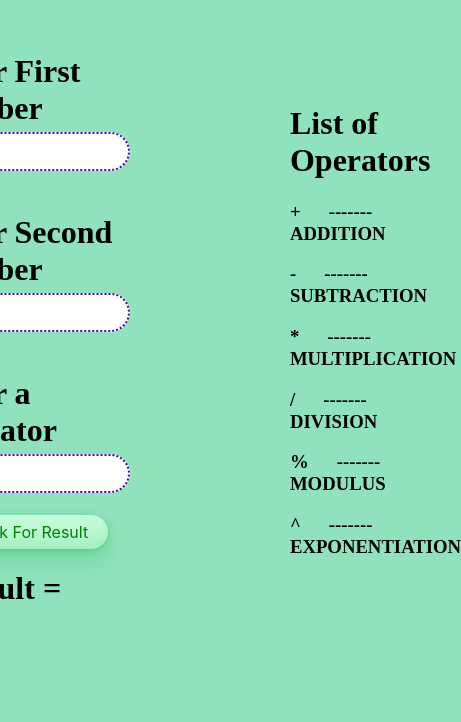
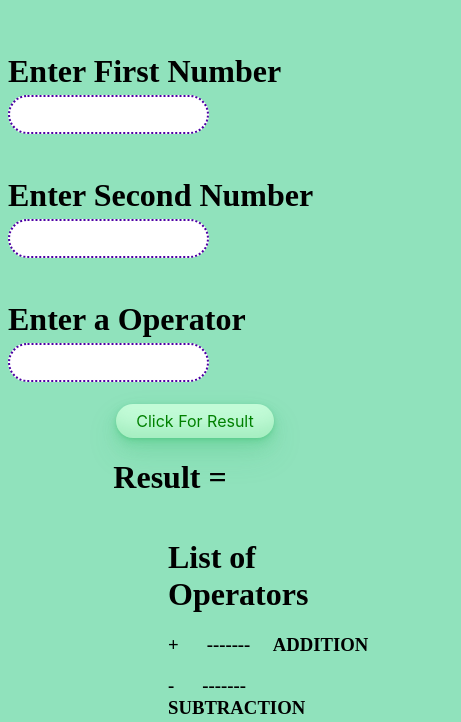
Before and after one commit to biswajit-github-2022/calculator.github.io, a plain HTML site: page index.html in a window 390 px wide. Shown: the part 128-850 px from the top of the page, 461 px wide, since content can reach past the window. Drawn offline with Linux system fonts and the light colour scheme.

Commit message:
made3 dynamic after 965 px

```diff
--- a/style.css
+++ b/style.css
@@ -29,6 +29,14 @@ body{
     border-style:dotted;
 }
 
+@media only screen and (max-width: 965px) {
+    .whole {
+        display: flex;
+        flex-direction: column;
+        align-items: center;
+        justify-content: center;
+    }
+}
 
 
 
```
